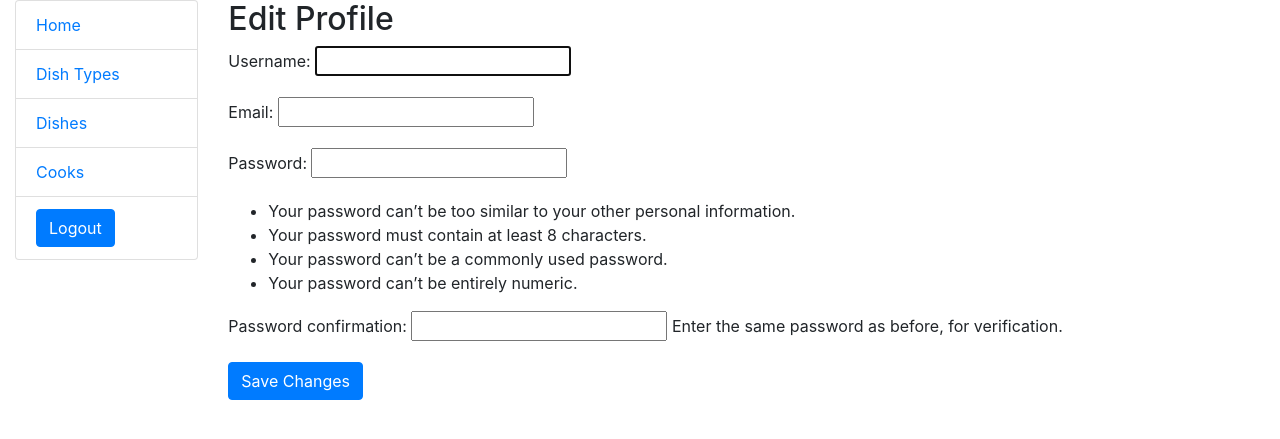
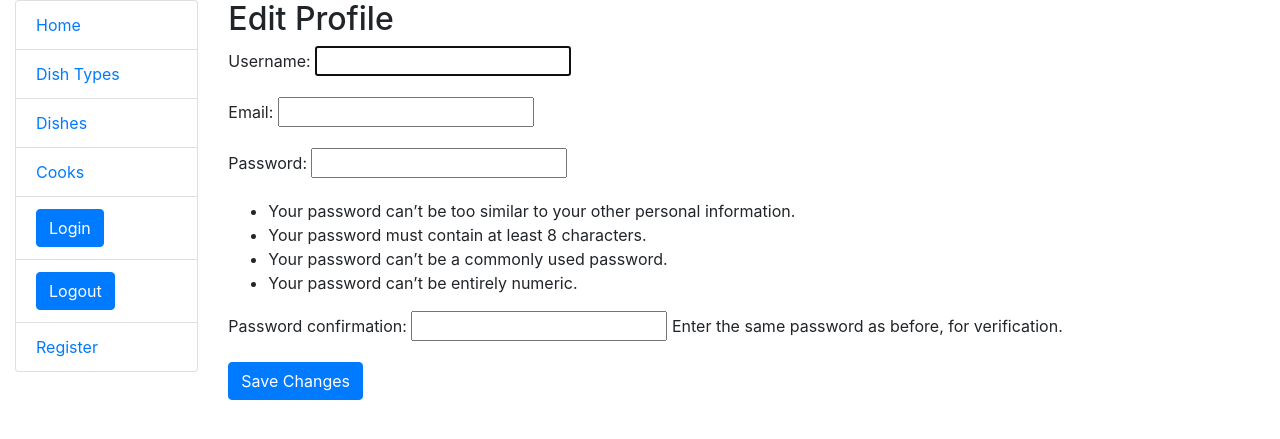
Before and after one commit to OlhaStadnik/DishHub, a Django app: template templates/accounts/update_profile.html in a window 1280 px wide. Shown: the top 439 px of the page. Run offline with Django 5.2, Linux system fonts and the light colour scheme; the template is opened without the code that fills it: values that come from a table or form of the project are taken from there, others are empty; some libraries are stand-ins or nearby versions.

Commit message:
"update sidebar"

```diff
--- a/templates/includes/sidebar.html
+++ b/templates/includes/sidebar.html
@@ -3,10 +3,17 @@
   <li class="list-group-item"><a href="{% url 'recipe_manager:dish-type-list' %}">Dish Types</a></li>
   <li class="list-group-item"><a href="{% url 'recipe_manager:dish-list' %}">Dishes</a></li>
   <li class="list-group-item"><a href="{% url 'accounts:profile' %}">Cooks</a></li>
+ <li class="list-group-item">
+   <form action="{% url 'login' %}" method="POST" class="login-form">
+     {% csrf_token %}
+     <button type="submit" class="btn btn-primary">Login</button>
+   </form>
+ </li>
   <li class="list-group-item">
     <form action="{% url 'logout' %}" method="POST" class="logout-form">
       {% csrf_token %}
       <button type="submit" class="btn btn-primary">Logout</button>
     </form>
   </li>
+  <li class="list-group-item"><a href="{% url 'accounts:register' %}">Register</a></li>
 </ul>
```
